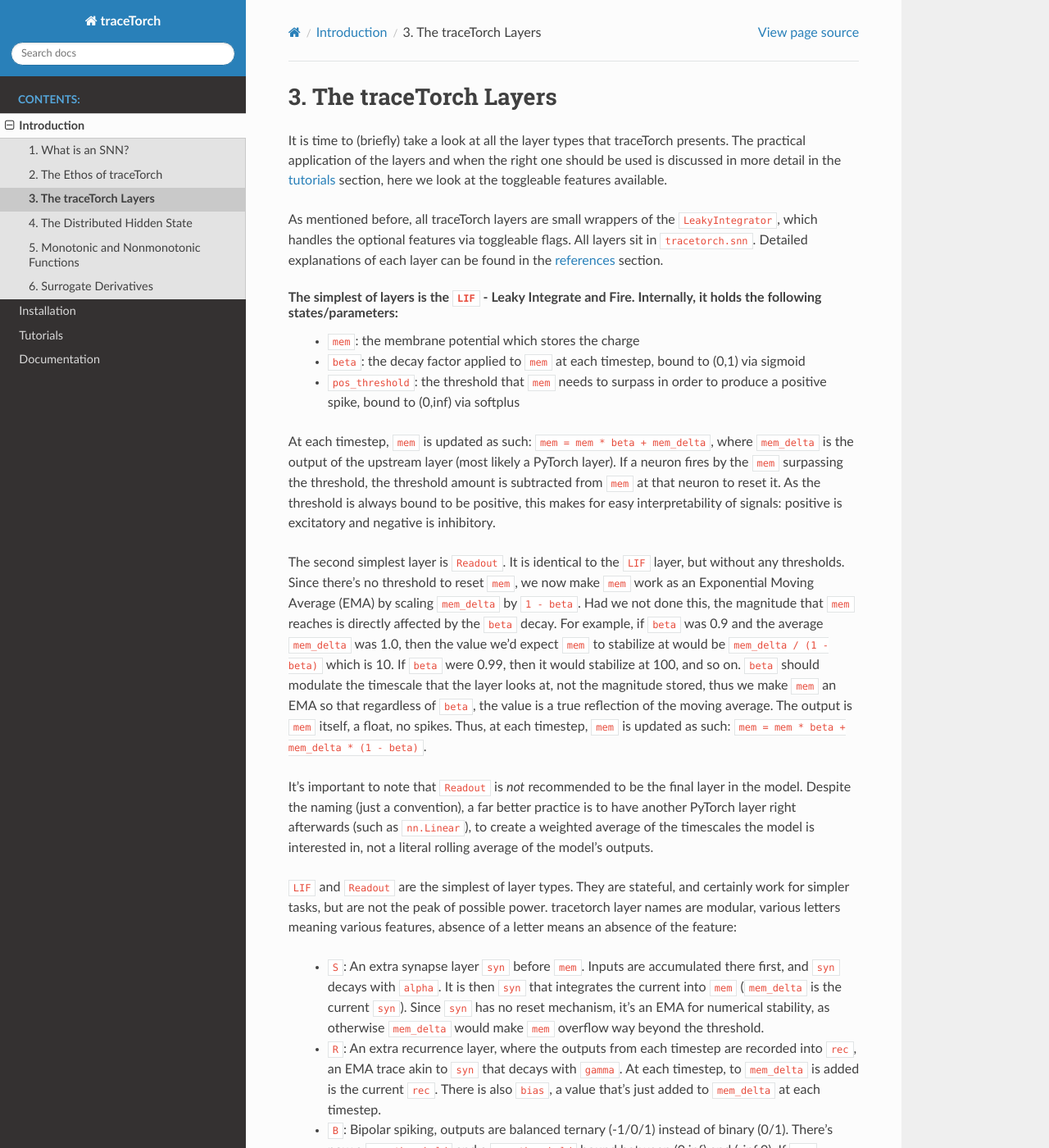
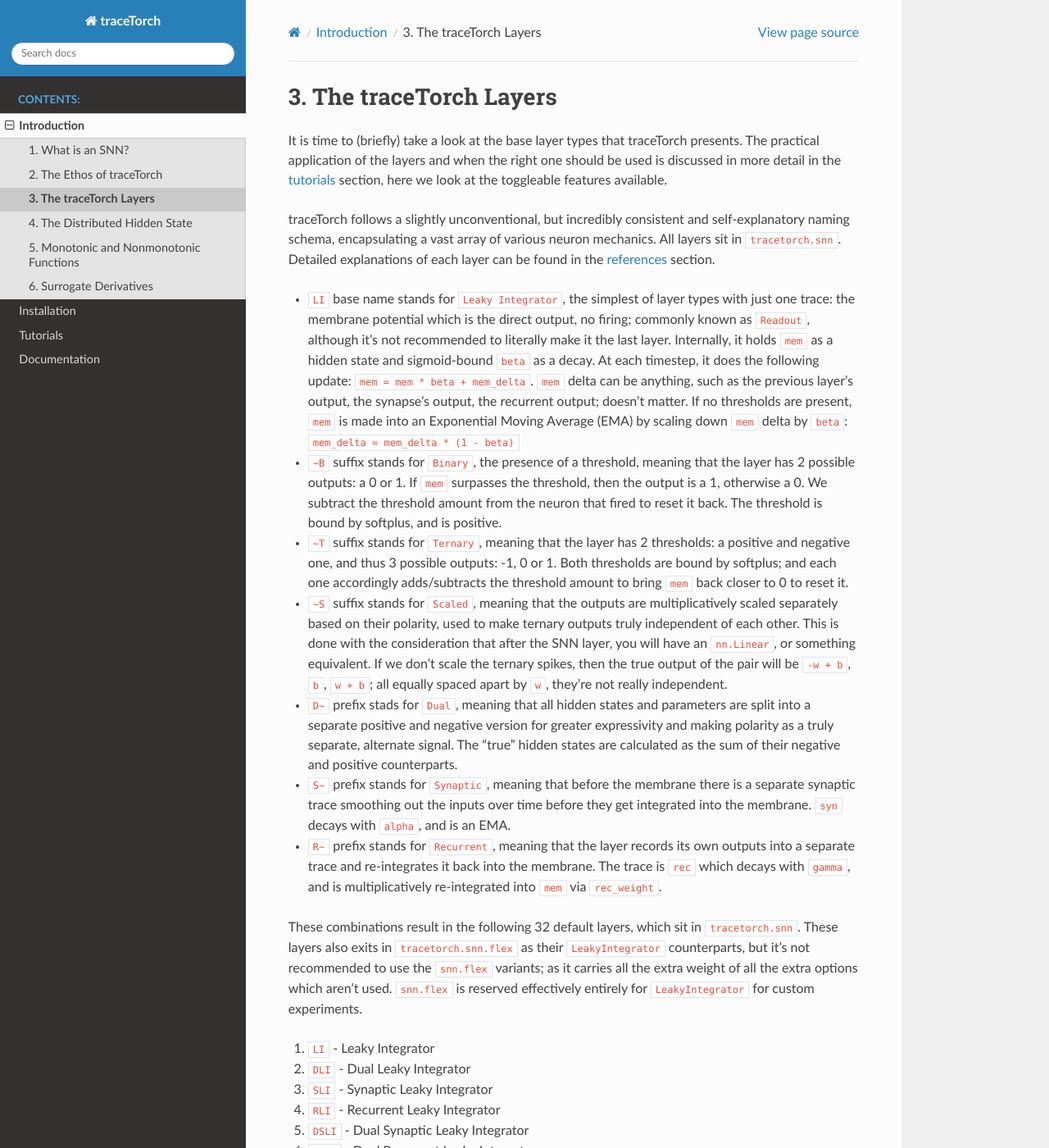
Before and after one commit to Yegor-men/tracetorch, a Sphinx documentation site: the page built from docs/source/introduction/3_tracetorch_layers.rst, in a window 1280 px wide and 1400 px high. Shown: the whole window at 82% size. Built offline with Sphinx 7.4.7 and the Read the Docs theme 3.1.0, drawn with Linux system fonts in a browser that asks for light colours; some of the changed text lies outside the part shown.

Commit message:
Updated docs to match the changes

```diff
--- a/docs/source/introduction/3_tracetorch_layers.rst
+++ b/docs/source/introduction/3_tracetorch_layers.rst
@@ -1,67 +1,75 @@
 3. The traceTorch Layers
 ========================
 
-It is time to (briefly) take a look at all the layer types that traceTorch presents. The practical application of the layers
+It is time to (briefly) take a look at the base layer types that traceTorch presents. The practical application of the layers
 and when the right one should be used is discussed in more detail in the :doc:`tutorials <../tutorials/index>` section,
 here we look at the toggleable features available.
 
-As mentioned before, all traceTorch layers are small wrappers of the ``LeakyIntegrator``, which handles the optional features
-via toggleable flags. All layers sit in ``tracetorch.snn``. Detailed explanations of each layer can be found in the
+traceTorch follows a slightly unconventional, but incredibly consistent and self-explanatory naming schema, encapsulating a vast
+array of various neuron mechanics. All layers sit in ``tracetorch.snn``. Detailed explanations of each layer can be found in the
 :doc:`references <../reference/index>` section.
 
-The simplest of layers is the ``LIF`` - Leaky Integrate and Fire. Internally, it holds the following states/parameters:
- - ``mem``: the membrane potential which stores the charge
- - ``beta``: the decay factor applied to ``mem`` at each timestep, bound to (0,1) via sigmoid
- - ``pos_threshold``: the threshold that ``mem`` needs to surpass in order to produce a positive spike, bound to (0,inf) via softplus
+- ``LI`` base name stands for ``Leaky Integrator``, the simplest of layer types with just one trace: the membrane potential
+  which is the direct output, no firing; commonly known as ``Readout``, although it's not recommended to literally make
+  it the last layer. Internally, it holds ``mem`` as a hidden state and sigmoid-bound ``beta`` as a decay. At each timestep,
+  it does the following update: ``mem = mem * beta + mem_delta``. ``mem`` delta can be anything, such as the previous layer's
+  output, the synapse's output, the recurrent output; doesn't matter. If no thresholds are present, ``mem`` is made into
+  an Exponential Moving Average (EMA) by scaling down ``mem`` delta by ``beta``: ``mem_delta = mem_delta * (1 - beta)``
+- ``~B`` suffix stands for ``Binary``, the presence of a threshold, meaning that the layer has 2 possible outputs: a 0 or 1.
+  If ``mem`` surpasses the threshold, then the output is a 1, otherwise a 0. We subtract the threshold amount from the neuron that
+  fired to reset it back. The threshold is bound by softplus, and is positive.
+- ``~T`` suffix stands for ``Ternary``, meaning that the layer has 2 thresholds: a positive and negative one, and thus 3
+  possible outputs: -1, 0 or 1. Both thresholds are bound by softplus; and each one accordingly adds/subtracts the threshold
+  amount to bring ``mem`` back closer to 0 to reset it.
+- ``~S`` suffix stands for ``Scaled``, meaning that the outputs are multiplicatively scaled separately based on their
+  polarity, used to make ternary outputs truly independent of each other. This is done with the consideration that after
+  the SNN layer, you will have an ``nn.Linear``, or something equivalent. If we don't scale the ternary spikes, then the
+  true output of the pair will be ``-w + b``, ``b``, ``w + b``; all equally spaced apart by ``w``, they're not really independent.
+- ``D~`` prefix stads for ``Dual``, meaning that all hidden states and parameters are split into a separate positive and
+  negative version for greater expressivity and making polarity as a truly separate, alternate signal. The "true" hidden
+  states are calculated as the sum of their negative and positive counterparts.
+- ``S~`` prefix stands for ``Synaptic``, meaning that before the membrane there is a separate synaptic trace smoothing out
+  the inputs over time before they get integrated into the membrane. ``syn`` decays with ``alpha``, and is an EMA.
+- ``R~`` prefix stands for ``Recurrent``, meaning that the layer records its own outputs into a separate trace and
+  re-integrates it back into the membrane. The trace is ``rec`` which decays with ``gamma``, and is multiplicatively re-integrated
+  into ``mem`` via ``rec_weight``.
 
-At each timestep, ``mem`` is updated as such: ``mem = mem * beta + mem_delta``, where ``mem_delta`` is the output of the
-upstream layer (most likely a PyTorch layer). If a neuron fires by the ``mem`` surpassing the threshold, the threshold
-amount is subtracted from ``mem`` at that neuron to reset it. As the threshold is always bound to be positive, this makes
-for easy interpretability of signals: positive is excitatory and negative is inhibitory.
+These combinations result in the following 32 default layers, which sit in ``tracetorch.snn``. These layers also exits
+in ``tracetorch.snn.flex`` as their ``LeakyIntegrator`` counterparts, but it's not recommended to use the ``snn.flex``
+variants; as it carries all the extra weight of all the extra options which aren't used. ``snn.flex`` is reserved effectively entirely for ``LeakyIntegrator`` for custom experiments.
 
-The second simplest layer is ``Readout``. It is identical to the ``LIF`` layer, but without any thresholds. Since there's
-no threshold to reset ``mem``, we now make ``mem`` work as an Exponential Moving Average (EMA) by scaling ``mem_delta``
-by ``1 - beta``. Had we not done this, the magnitude that ``mem`` reaches is directly affected by the ``beta`` decay. For example,
-if ``beta`` was 0.9 and the average ``mem_delta`` was 1.0, then the value we'd expect ``mem`` to stabilize at would be
-``mem_delta / (1 - beta)`` which is 10. If ``beta`` were 0.99, then it would stabilize at 100, and so on. ``beta`` should
-modulate the timescale that the layer looks at, not the magnitude stored, thus we make ``mem`` an EMA so that regardless
-of ``beta``, the value is a true reflection of the moving average. The output is ``mem`` itself, a float, no spikes.
-Thus, at each timestep, ``mem`` is updated as such: ``mem = mem * beta + mem_delta * (1 - beta)``.
-
-It's important to note that ``Readout`` is *not* recommended to be the final layer in the model. Despite the naming (just a convention),
-a far better practice is to have another PyTorch layer right afterwards (such as ``nn.Linear``), to create a weighted average
-of the timescales the model is interested in, not a literal rolling average of the model's outputs.
-
-``LIF`` and ``Readout`` are the simplest of layer types. They are stateful, and certainly work for simpler tasks, but are
-not the peak of possible power. tracetorch layer names are modular, various letters meaning various features, absence of
-a letter means an absence of the feature:
- - ``S``: An extra synapse layer ``syn`` before ``mem``. Inputs are accumulated there first, and ``syn`` decays with
-   ``alpha``. It is then ``syn`` that integrates the current into ``mem`` (``mem_delta`` is the current ``syn``). Since
-   ``syn`` has no reset mechanism, it's an EMA for numerical stability, as otherwise ``mem_delta`` would make ``mem``
-   overflow way beyond the threshold.
- - ``R``: An extra recurrence layer, where the outputs from each timestep are recorded into ``rec``, an EMA trace akin
-   to ``syn`` that decays with ``gamma``. At each timestep, to ``mem_delta`` is added is the current ``rec``. There is
-   also ``bias``, a value that's just added to ``mem_delta`` at each timestep.
- - ``B``: Bipolar spiking, outputs are balanced ternary (-1/0/1) instead of binary (0/1). There's now a ``pos_threshold``
-   and a ``neg_threshold`` bound between (0,inf) and (-inf,0). If ``mem`` surpasses either threshold in the respective
-   magnitude, it sends out a spike of the respective polarity, and resets by adding or subtracting the respective amount
-   to get ``mem`` closer to 0. There is also ``pos_scale`` and ``neg_scale`` which scale the positive and negative spikes,
-   so the output technically isn't balanced ternary. This is done so that the 3 outputs are truly independent of one another
-   (this is not enabled for non-bipolar layers, as there it's not a problem).
-
-These combinations result in the following 12 default layers:
- #. ``snn.Readout`` - Readout
- #. ``snn.SReadout`` - Synaptic Readout
- #. ``snn.RReadout`` - Recurrent Readout
- #. ``snn.SRReadout`` - Synaptic Recurrent Readout
- #. ``snn.LIF`` - LIF
- #. ``snn.SLIF`` - Synaptic LIF
- #. ``snn.RLIF`` - Recurrent LIF
- #. ``snn.SRLIF`` - Synaptic recurrent LIF
- #. ``snn.BLIF`` - Bipolar LIF
- #. ``snn.BSLIF`` - Bipolar Synaptic LIF
- #. ``snn.BRLIF`` - Bipolar Recurrent LIF
- #. ``snn.BSRLIF`` - Bipolar Synaptic Recurrent LIF
+#. ``LI`` - Leaky Integrator
+#. ``DLI`` - Dual Leaky Integrator
+#. ``SLI`` - Synaptic Leaky Integrator
+#. ``RLI`` - Recurrent Leaky Integrator
+#. ``DSLI`` - Dual Synaptic Leaky Integrator
+#. ``DRLI`` - Dual Recurrent Leaky Integrator
+#. ``SRLI`` - Synaptic Recurrent Leaky Integrator
+#. ``DSRLI`` - Dual Synaptic Recurrent Leaky Integrator
+#. ``LIB`` - Leaky Integrate Binary fire
+#. ``DLIB`` - Dual Leaky Integrate Binary fire
+#. ``SLIB`` - Synaptic Leaky Integrate Binary fire
+#. ``RLIB`` - Recurrent Leaky Integrate Binary fire
+#. ``DSLIB`` - Dual Synaptic Leaky Integrate Binary fire
+#. ``DRLIB`` - Dual Recurrent Leaky Integrate Binary fire
+#. ``SRLIB`` - Synaptic Recurrent Leaky Integrate Binary fire
+#. ``DSRLIB`` - Dual Synaptic Recurrent Leaky Integrate Binary fire
+#. ``LIT`` - Leaky Integrate Ternary fire
+#. ``DLIT`` - Dual Leaky Integrate Ternary fire
+#. ``SLIT`` - Synaptic Leaky Integrate Ternary fire
+#. ``RLIT`` - Recurrent Leaky Integrate Ternary fire
+#. ``DSLIT`` - Dual Synaptic Leaky Integrate Ternary fire
+#. ``DRLIT`` - Dual Recurrent Leaky Integrate Ternary fire
+#. ``SRLIT`` - Synaptic Recurrent Leaky Integrate Ternary fire
+#. ``DSRLIT`` - Dual Synaptic Recurrent Leaky Integrate Ternary fire
+#. ``LITS`` - Leaky Integrate Ternary Scaled fire
+#. ``DLITS`` - Dual Leaky Integrate Ternary Scaled fire
+#. ``SLITS`` - Synaptic Leaky Integrate Ternary Scaled fire
+#. ``RLITS`` - Recurrent Leaky Integrate Ternary Scaled fire
+#. ``DSLITS`` - Dual Synaptic Leaky Integrate Ternary Scaled fire
+#. ``DRLITS`` - Dual Recurrent Leaky Integrate Ternary Scaled fire
+#. ``SRLITS`` - Synaptic Recurrent Leaky Integrate Ternary Scaled fire
+#. ``DSRLITS`` - Dual Synaptic Recurrent Leaky Integrate Ternary Scaled fire
 
 When initializing any layer, you can also specify the ``dim`` dimension. It's an index as to what dimension the layer should
 focus on, which defaults to ``-1``, easily working with MLP networks. Change it to ``-3`` and the layer now works on the color
@@ -70,7 +78,8 @@
 So in the ``dim=-3`` example, it would be the number of color channels.
 
 When initializing any layer layer, each parameter also optionally asks for the following arguments:
- - ``value``: the actual value it should take (instead of ``value``, it's just the name of the parameter, such as ``beta``
-   or ``pos_threshold``, et cetera.). Can be a ``float`` for automatic initialization or ``torch.Tensor`` for a custom tensor.
- - ``*_rank``: the rank of the parameter. 0 means scalar (per-layer), 1 means vector (per-neuron). Defaults to 1 (vector).
- - ``*_learnable``: should the parameter be learnable or static. Defaults to ``True``.
+
+- ``value``: the actual value it should take (instead of ``value``, it's just the name of the parameter, such as ``beta``
+  or ``pos_threshold``, et cetera.). Can be a ``float`` for automatic initialization or ``torch.Tensor`` for a custom tensor.
+- ``*_rank``: the rank of the parameter. 0 means scalar (per-layer), 1 means vector (per-neuron). Defaults to 1 (vector).
+- ``*_learnable``: should the parameter be learnable or static. Defaults to ``True``.
```
Also changed, not shown: docs/source/index.rst (+1 -16 lines), docs/source/introduction/1_what_is_snn.rst (+15 -13 lines), docs/source/introduction/2_ethos_of_tracetorch.rst (+35 -30 lines), docs/source/introduction/4_distributed_hidden_state.rst (+9 -2 lines), docs/source/introduction/5_monotonic_and_nonmonotonic.rst (+11 -6 lines).
